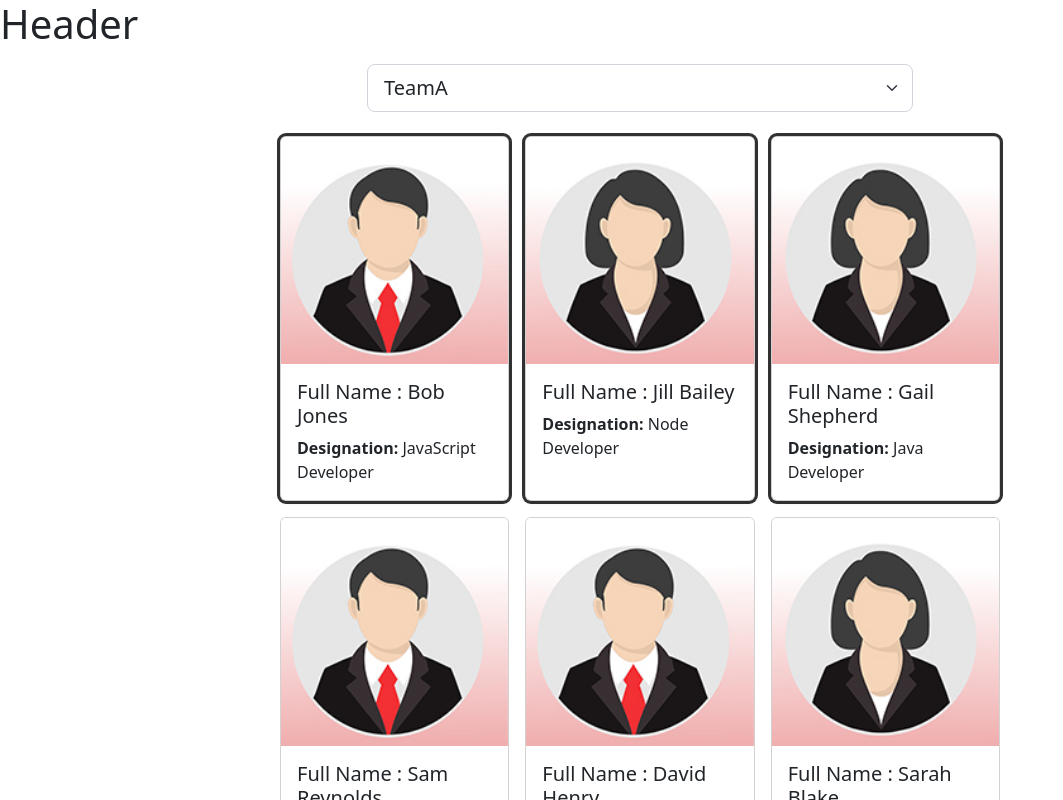
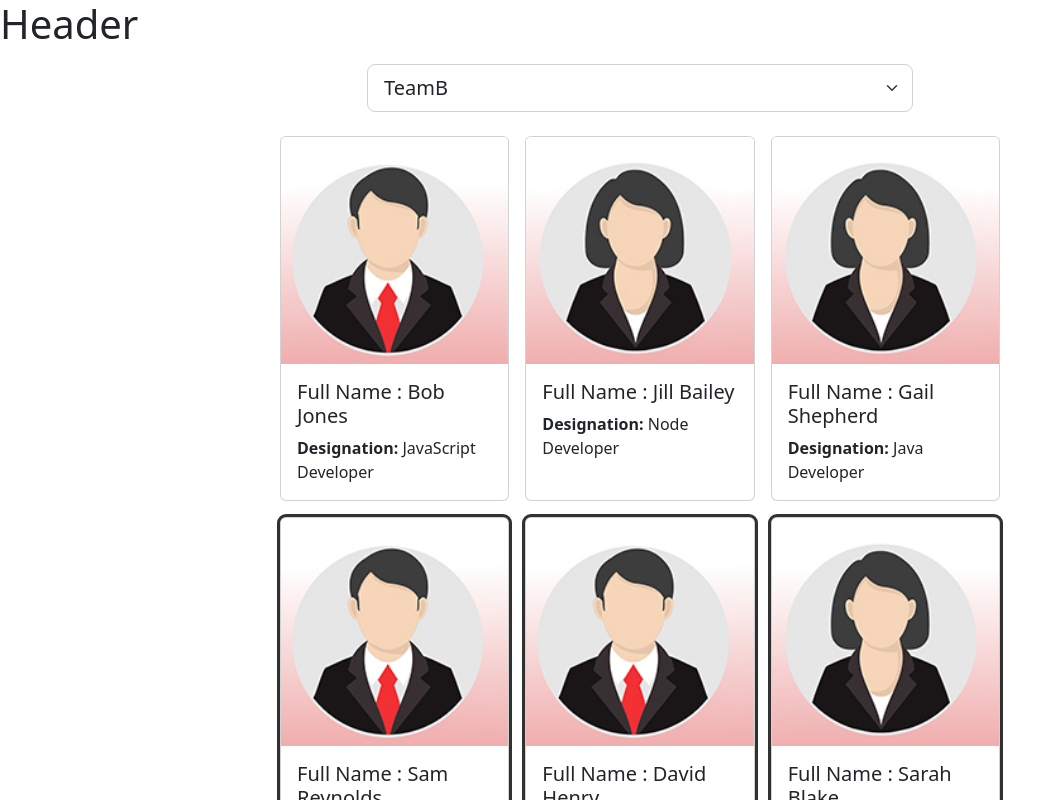
Before and after one commit to Nightstalkeer/Team_Member_Allocate, a React (Vite) app: page / in a window 1280 px wide. Shown: the top 800 px of the page, without its empty margins (0-1063 px from the left). Built offline with nearby package versions, Linux system fonts and the light colour scheme.

Commit message:
After string conversion solve the problem of setTeam

```diff
--- a/src/Employees.jsx
+++ b/src/Employees.jsx
@@ -5,7 +5,7 @@ import maleProfile from './images/maleProfile.jpg';
 
 const Employees = () => {
 
-  const [selectedTeam, setTeam] = useState("TeamA");
+  const [selectedTeam, setTeam] = useState("TeamB");
 
   const [employees, setEmployees] = useState([{
     id: 1,
@@ -95,25 +95,24 @@ const Employees = () => {
   //Functions are delared here
 
   function handleTeamSelectionChange(event) {
-    setTeam(event.target.vaule);
+    let s = event.target.value;
+    // console.log(typeof (event.target.value));
+    setTeam(s);
   }
+
+
+  console.log(selectedTeam);
+
 
   function handleEmployeeCardClick(event) {
     const transformedEmployees = employees.map((employee) => employee.id === parseInt(event.currentTarget.id) ? (employee.teamName === selectedTeam) ? { ...employee, teamName: '' } : { ...employee, teamName: selectedTeam } : employee);
 
-    console.log(transformedEmployees);
     setEmployees(transformedEmployees);
-    console.log(selectedTeam);
-    console.log(String(event.currentTarget.id));
+
+    // console.log(transformedEmployees);
+    // console.log(selectedTeam);
+    // console.log(String(event.currentTarget.id));
   }
-
-  // function handleEmployeeCardClick(event) {
-  //   const transformedEmployees = employees.map((employee) => employee.id === parseInt(event.currentTarget.id)
-  //     ? (employee.teamName === selectedTeam) ? { ...employee, teamName: '' } : { ...employee, teamName: selectedTeam }
-  //     : employee);
-  //   setEmployees(transformedEmployees);
-
-  // }
 
   return (
     <main className="container">
@@ -135,7 +134,7 @@ const Employees = () => {
           <div className="card-collection">
             {
               employees.map((employee) => ( // We use parentheses here because we want to return the next line through this function
-                <div key={employee.id} id={employee.id} className={(employee.teamName === selectedTeam ? 'card m-2                   standout' : 'card m-2')} style={{ cursor: "pointer" }} onClick={handleEmployeeCardClick}>
+                <div key={employee.id} id={employee.id} className={(employee.teamName === selectedTeam ? 'card m-2 standout' : 'card m-2')} style={{ cursor: "pointer" }} onClick={handleEmployeeCardClick}>
 
                   {(employee.gender === 'male') ? <img src={maleProfile} className="card-img-top" /> : <img src={femaleProfile} className="card-img-top" />}
 
```
